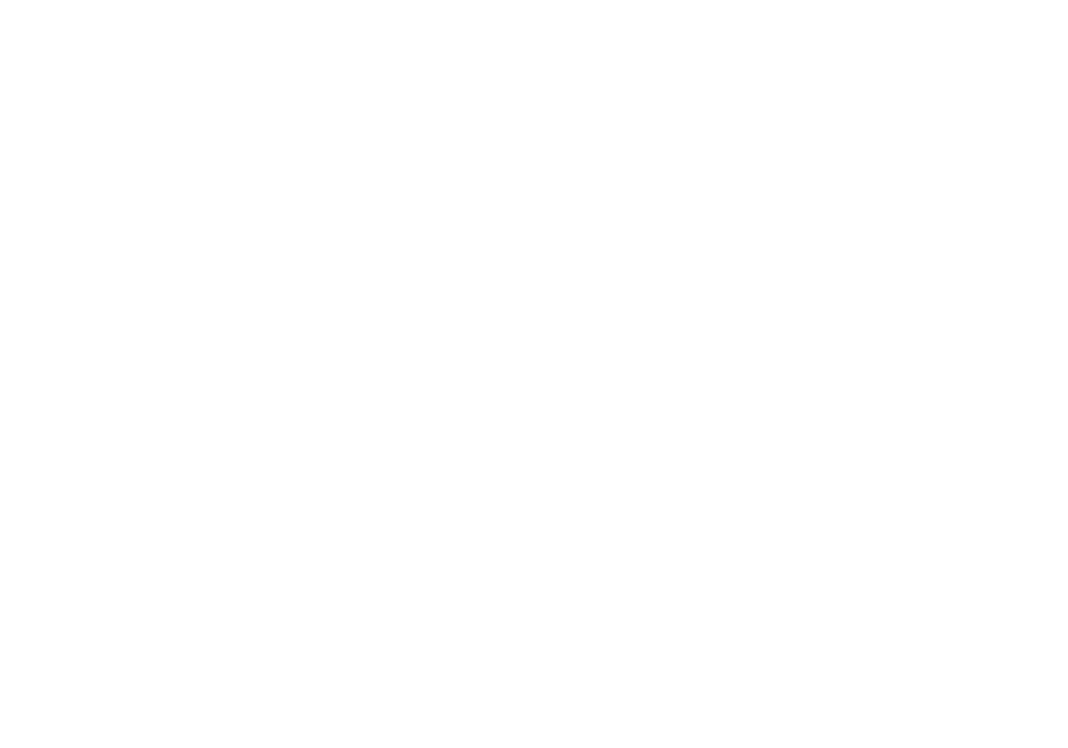
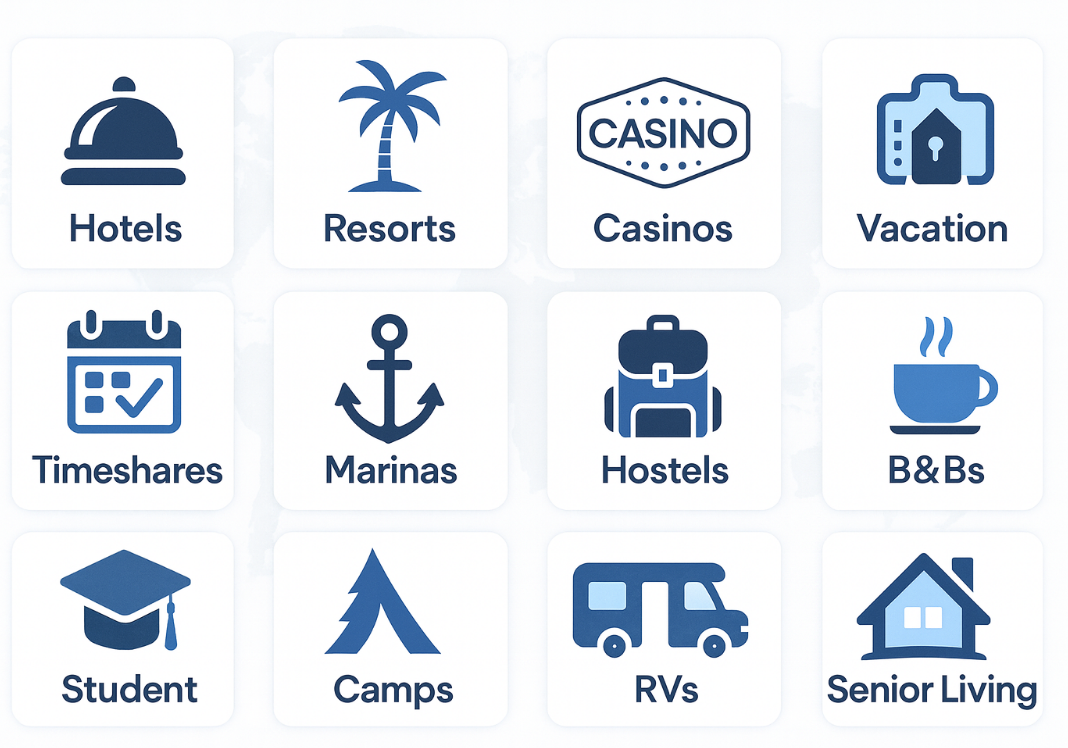
Before and after one commit to vendoora-commits/dev-site, a Next.js app: page /developers in a window 1280 px wide. Shown: the part 3730-4478 px from the top of the page, without its empty margins (89-1157 px from the left). Before the commit the page ends 3612 px from the top, so only its background shows below. Built offline with nearby package versions, Linux system fonts and the light colour scheme.

Commit message:
Enhance Developers page with footer and imagery

```diff
--- a/package.json
+++ b/package.json
@@ -10,6 +10,7 @@
   },
   "dependencies": {
     "@heroicons/react": "^2.2.0",
+    "@vercel/sdk": "^1.10.4",
     "next": "^15.4.6",
     "next-intl": "^4.3.4",
     "react": "19.1.0",
--- a/src/app/developers/page.tsx
+++ b/src/app/developers/page.tsx
@@ -136,6 +136,12 @@
           </div>
         </section>
       </header>
+
+      <footer className="w-full bg-gray-100 py-8 mt-16">
+        <div className="container mx-auto px-4 text-center">
+          <Image src="/images/Full-Market-Potential.png" alt="Full Market Potential" width={1200} height={400} priority sizes="(max-width: 768px) 100vw, 1200px" />
+        </div>
+      </footer>
     </div>
   );
 }
--- a/src/app/dockos/page.tsx
+++ b/src/app/dockos/page.tsx
@@ -24,7 +24,8 @@
     <div className="min-h-screen bg-white text-black">
       <header className="container mx-auto px-4 py-12">
         <div className="w-full rounded-lg mb-8 overflow-hidden">
-          <Image src="/images/2CA64176-178A-4381-82DB-083B68138C8A.png" alt="DockOS Hero" width={1200} height={400} priority sizes="(max-width: 768px) 100vw, 1200px" />
+          {/* Update DockOS Hero image */}
+          <Image src="/images/DockOS_Admin_UI_Hero.png" alt="DockOS Hero" width={1200} height={400} priority sizes="(max-width: 768px) 100vw, 1200px" />
         </div>
         <p className="text-sm uppercase tracking-wide text-blue-600">DockOS</p>
         <h1 className="text-5xl font-bold mt-4">AI-Driven Operational Services for Marinas</h1>
```
Also changed, not shown: 2 other files (tests, documents, lock files or other folders).
